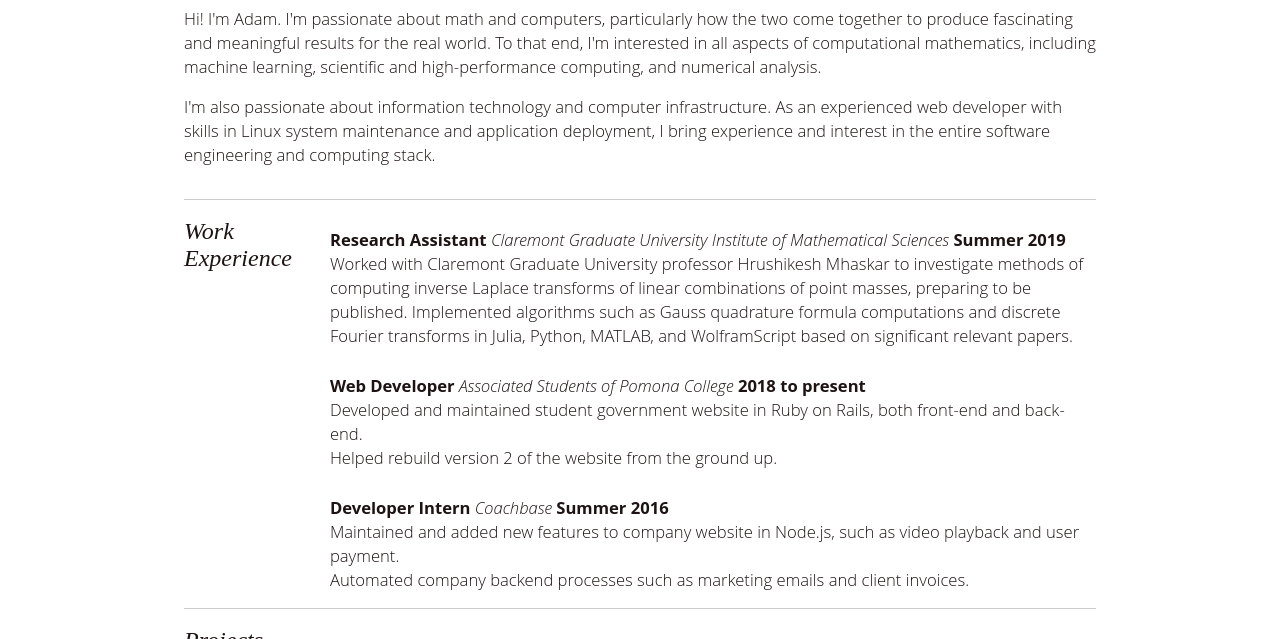
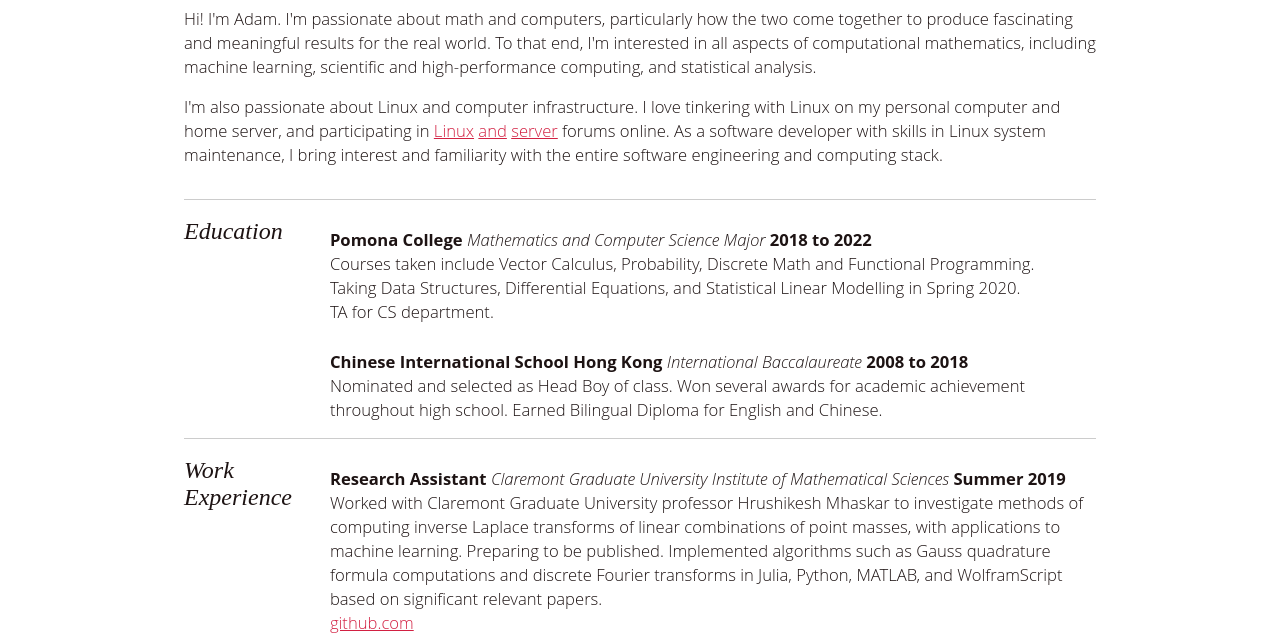
Before and after one commit to adamguos/adamguos.github.io, a plain HTML site: page index.html in a window 1280 px wide. Shown: the part 138-777 px from the top of the page. Drawn offline with Linux system fonts and the light colour scheme; a web font is replaced by a local one.

Commit message:
Update for recruitment

```diff
--- a/index.html
+++ b/index.html
@@ -24,29 +24,29 @@
 <blockquote>
 <p><a href="http://adamguos.github.io">adamguos.github.io</a><br><a href="mailto:adamguos@gmail.com">adamguos@gmail.com</a><br>(323) 719 7077</p>
 </blockquote>
-<p>Hi! I&#39;m Adam. I&#39;m passionate about math and computers, particularly how the two come together to produce fascinating and meaningful results for the real world. To that end, I&#39;m interested in all aspects of computational mathematics, including machine learning, scientific and high-performance computing, and numerical analysis.</p>
-<p>I&#39;m also passionate about information technology and computer infrastructure. As an experienced web developer with skills in Linux system maintenance and application deployment, I bring experience and interest in the entire software engineering and computing stack.</p>
+<p>Hi! I&#39;m Adam. I&#39;m passionate about math and computers, particularly how the two come together to produce fascinating and meaningful results for the real world. To that end, I&#39;m interested in all aspects of computational mathematics, including machine learning, scientific and high-performance computing, and statistical analysis.</p>
+<p>I&#39;m also passionate about Linux and computer infrastructure. I love tinkering with Linux on my personal computer and home server, and participating in <a href="http://reddit.com/r/archlinux">Linux</a> <a href="http://reddit.com/r/linuxhardware">and</a> <a href="http://reddit.com/r/homelab">server</a> forums online. As a software developer with skills in Linux system maintenance, I bring interest and familiarity with the entire software engineering and computing stack.</p>
 <!-- Additionally, I'm interested in the intersection of technology and society, especially how techniques such as artificial intelligence both help and hinder humanity at large, from job automation and wide-scale infrastructural change to digital content moderation and interpersonal relationships. -->
 
 <hr>
+<h3 id="education">Education</h3>
+<p><strong>Pomona College</strong> <em>Mathematics and Computer Science Major</em> <strong>2018 to 2022</strong><br>    Courses taken include Vector Calculus, Probability, Discrete Math and Functional Programming.<br>    Taking Data Structures, Differential Equations, and Statistical Linear Modelling in Spring 2020.<br>    TA for CS department.</p>
+<p><strong>Chinese International School Hong Kong</strong> <em>International Baccalaureate</em> <strong>2008 to 2018</strong><br>    Nominated and selected as Head Boy of class. Won several awards for academic achievement throughout high school. Earned Bilingual Diploma for English and Chinese.</p>
+<hr>
 <h3 id="work-experience">Work Experience</h3>
-<p><strong>Research Assistant</strong> <em>Claremont Graduate University Institute of Mathematical Sciences</em> <strong>Summer 2019</strong><br>    Worked with Claremont Graduate University professor Hrushikesh Mhaskar to investigate methods of computing inverse Laplace transforms of linear combinations of point masses, preparing to be published. Implemented algorithms such as Gauss quadrature formula computations and discrete Fourier transforms in Julia, Python, MATLAB, and WolframScript based on significant relevant papers.</p>
-<p><strong>Web Developer</strong> <em>Associated Students of Pomona College</em> <strong>2018 to present</strong><br>    Developed and maintained student government website in Ruby on Rails, both front-end and back-end.<br>    Helped rebuild version 2 of the website from the ground up.</p>
-<p><strong>Developer Intern</strong> <em>Coachbase</em> <strong>Summer 2016</strong><br>    Maintained and added new features to company website in Node.js, such as video playback and user payment.<br>    Automated company backend processes such as marketing emails and client invoices.</p>
+<p><strong>Research Assistant</strong> <em>Claremont Graduate University Institute of Mathematical Sciences</em> <strong>Summer 2019</strong><br>    Worked with Claremont Graduate University professor Hrushikesh Mhaskar to investigate methods of computing inverse Laplace transforms of linear combinations of point masses, with applications to machine learning. Preparing to be published. Implemented algorithms such as Gauss quadrature formula computations and discrete Fourier transforms in Julia, Python, MATLAB, and WolframScript based on significant relevant papers.<br>    <a href="http://github.com/adamguos/surp-2019">github.com</a></p>
+<p><strong>Web Developer</strong> <em>Associated Students of Pomona College</em> <strong>2018 to present</strong><br>    Developed and maintained student government website in Ruby on Rails, both front-end and back-end. Used deployment/development technologies including Vagrant and Capistrano.<br>    Helped rebuild version 2 of the website from the ground up.<br>    <a href="http://pomonastudents.org">pomonastudents.org</a></p>
+<p><strong>Developer Intern</strong> <em>Coachbase</em> <strong>Summer 2016</strong><br>    Maintained and added new features to company website in Node.js, such as video playback and user payment.<br>    Automated company backend processes such as marketing emails and client invoices.<br>    <a href="http://coachbase.com">coachbase.com</a></p>
 <hr>
 <h3 id="projects">Projects</h3>
 <ul>
-<li><p><strong>School timetable converter</strong><br>  <a href=http://www.cis-timetable-csv.herokuapp.com class=not-printed>cis-timetable-csv.herokuapp.com</a><br>  Node.js-based web app used by all secondary students and teachers at Chinese International School to import their plaintext class schedules into Google Calendar.</p>
+<li><p><strong>School timetable converter</strong><br>  <a href="http://www.cis-timetable-csv.herokuapp.com">cis-timetable-csv.herokuapp.com</a><br>  Node.js-based web app used by all secondary students and teachers at Chinese International School to import their plaintext class schedules into Google Calendar.</p>
 </li>
-<li><p><strong>School music room booking system</strong><br>  <a href=https://github.com/adamguos/music-room-booking class=not-printed>github.com</a><br>  Node.js-based web app used by Chinese International School music department to allow students to book music rooms online. Interfaces with a Google Sheets document managed by the school.</p>
+<li><p><strong>School music room booking system</strong><br>  <a href="https://github.com/adamguos/music-room-booking">github.com</a><br>  Node.js-based web app used by Chinese International School music department to allow students to book music rooms online. Interfaces with a Google Sheets document managed by the school.</p>
 </li>
-<li><p><strong>Python music player</strong><br>  <a href=https://github.com/adamguos/dd-music-player class=not-printed>github.com</a><br>  Music player written in Python, capable of playing both local files and Spotify music. Indexes files using the MongoDB database software.</p>
+<li><p><strong>Python music player</strong><br>  <a href="https://github.com/adamguos/dd-music-player">github.com</a><br>  Music player written in Python, capable of playing both local files and Spotify music. Indexes files using the MongoDB database software.</p>
 </li>
 </ul>
-<hr>
-<h3 id="education">Education</h3>
-<p><strong>Pomona College</strong> <em>Mathematics and Computer Science Major</em> <strong>2018 to 2022</strong><br>    Courses taken include Linear Algebra, Vector Calculus, Probability, Discrete Math and Functional Programming. TA for CS department.</p>
-<p><strong>Chinese International School Hong Kong</strong> <em>International Baccalaureate</em> <strong>2008 to 2018</strong><br>    Nominated and selected as Head Boy of class. Won several awards for academic achievement throughout high school. Earned Bilingual Diploma for English and Chinese.</p>
 
     </div>
 </div>
```
Also changed, not shown: 1 other file.
